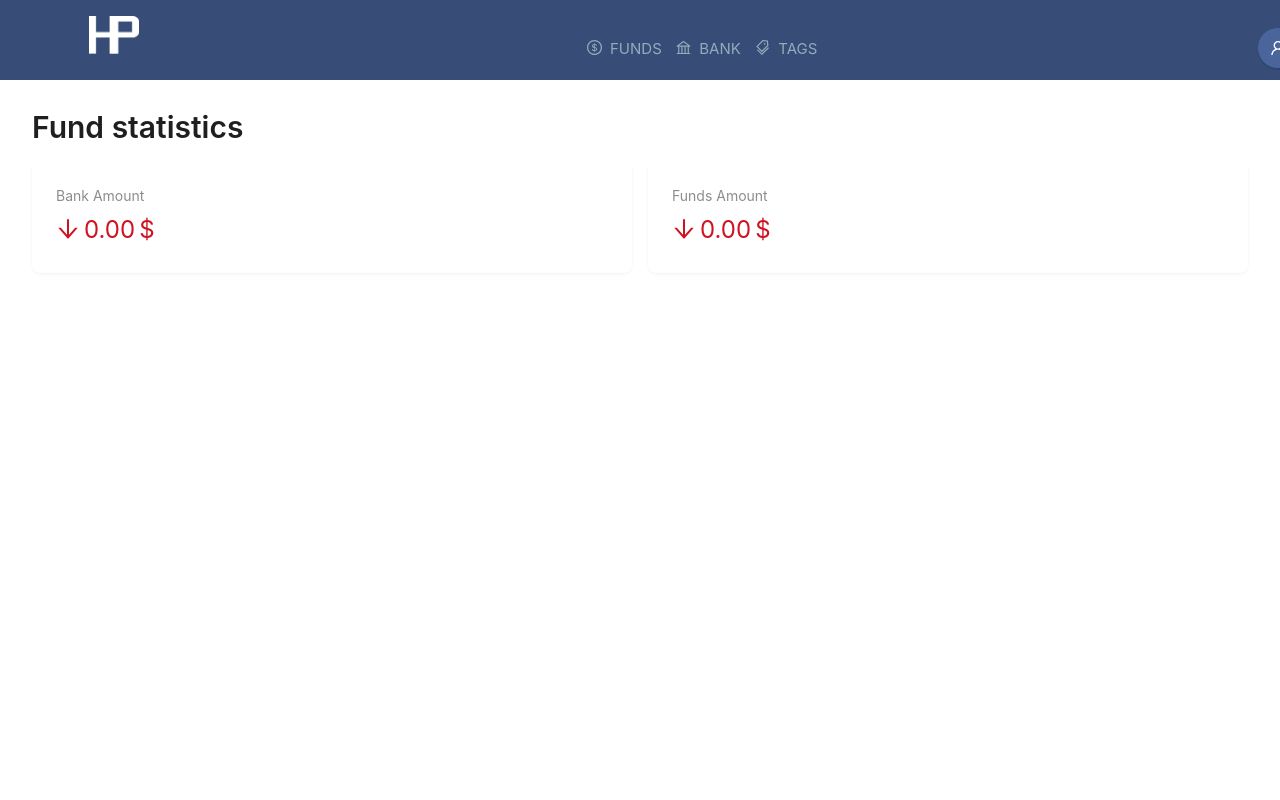
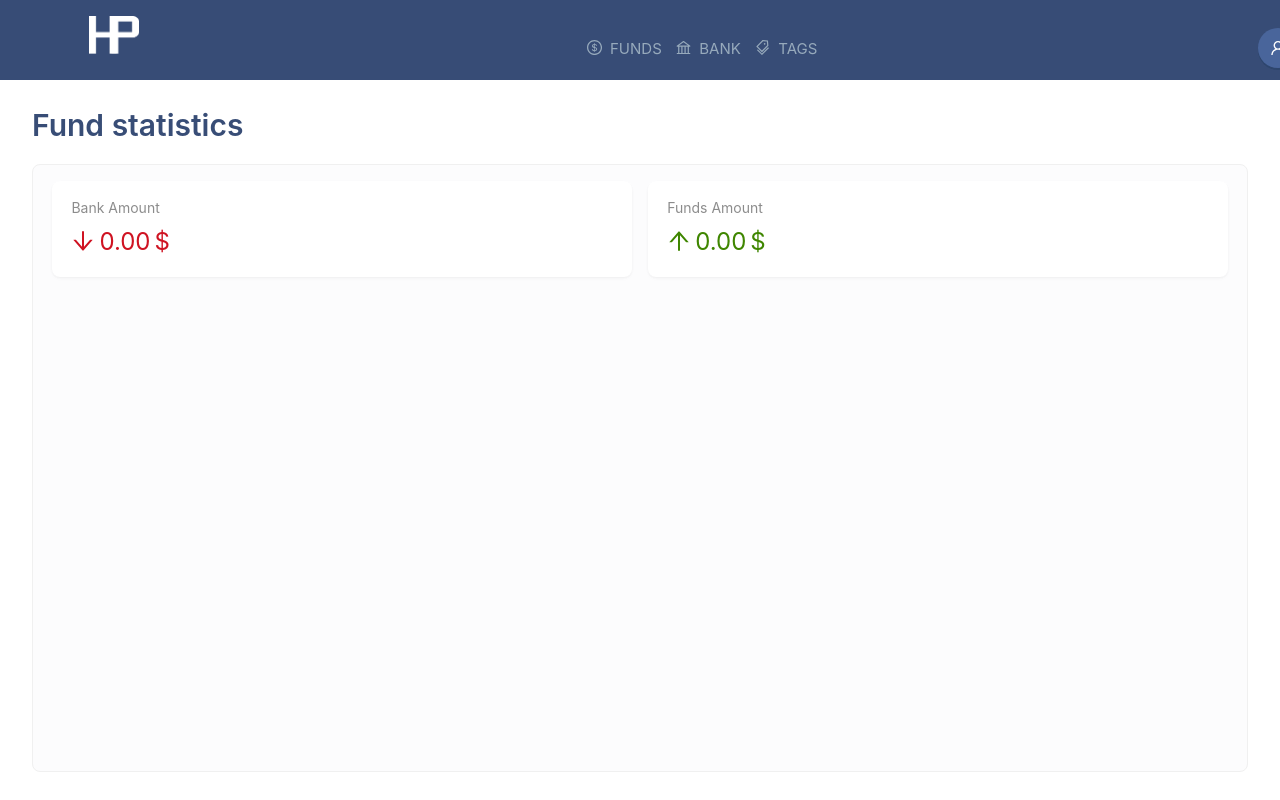
Before and after one commit to Nuta88/react-happy-pig, a React (Create React App) app: page / in a window 1280 px wide. Built offline with nearby package versions, Linux system fonts and the light colour scheme; no server answers; sample sign-in values are in the browser's storage.

Commit message:
HP-105: Update statistic page (add loading and remove fund amount error)

```diff
--- a/src/pages/Statistics/hooks/useFundsStatistic.ts
+++ b/src/pages/Statistics/hooks/useFundsStatistic.ts
@@ -3,14 +3,16 @@ import { convertToCurrency } from '../../../utils/fund';
 
 interface IUpdateFund {
   fundsSum: number;
-  bankAmount: number
+  bankAmount: number;
+  isLoading: boolean
 }
 
 export const useFundsStatistic = (): IUpdateFund => {
-  const { data: { bankAmount, fundsCurrentAmountSum } = {} } = useFetchStatisticsQuery(undefined, { refetchOnMountOrArgChange: true });
+  const { data: { bankAmount, fundsCurrentAmountSum } = {}, isLoading, isFetching } = useFetchStatisticsQuery(undefined, { refetchOnMountOrArgChange: true });
 
   return {
     bankAmount: convertToCurrency(bankAmount),
-    fundsSum: convertToCurrency(fundsCurrentAmountSum)
+    fundsSum: convertToCurrency(fundsCurrentAmountSum),
+    isLoading: isLoading || isFetching
   };
 };
--- a/src/pages/Statistics/index.tsx
+++ b/src/pages/Statistics/index.tsx
@@ -1,21 +1,26 @@
 import React from 'react';
-import styled from 'styled-components';
 
 import { colors } from '../../assets/colors';
-import { Card, Col, Title, Row, Statistic, ArrowUpIcon, ArrowDownIcon } from '../../components';
+import {
+  ArrowDownIcon,
+  ArrowUpIcon,
+  Card,
+  Col,
+  Page,
+  Row,
+  Statistic
+} from '../../components';
 
 import { useFundsStatistic } from './hooks/useFundsStatistic';
 
-const HomeStyled = styled.div`
-  margin: 2rem auto;
-`;
-
 const Statistics = (): JSX.Element => {
-  const { bankAmount, fundsSum } = useFundsStatistic();
+  const { bankAmount, fundsSum, isLoading } = useFundsStatistic();
 
   return (
-    <HomeStyled>
-      <Title>Fund statistics</Title>
+    <Page
+      title="Fund statistics"
+      isLoading={isLoading}
+    >
       <Row gutter={16}>
         <Col span={12}>
           <Card bordered={false}>
@@ -35,14 +40,14 @@ const Statistics = (): JSX.Element => {
               title="Funds Amount"
               value={fundsSum}
               precision={2}
-              valueStyle={{ color: bankAmount > fundsSum ? colors.success : colors.error }}
-              prefix={bankAmount > fundsSum ? <ArrowUpIcon /> : <ArrowDownIcon />}
+              valueStyle={{ color: colors.success }}
+              prefix={<ArrowUpIcon />}
               suffix="$"
             />
           </Card>
         </Col>
       </Row>
-    </HomeStyled>
+    </Page>
   );
 };
 
```
